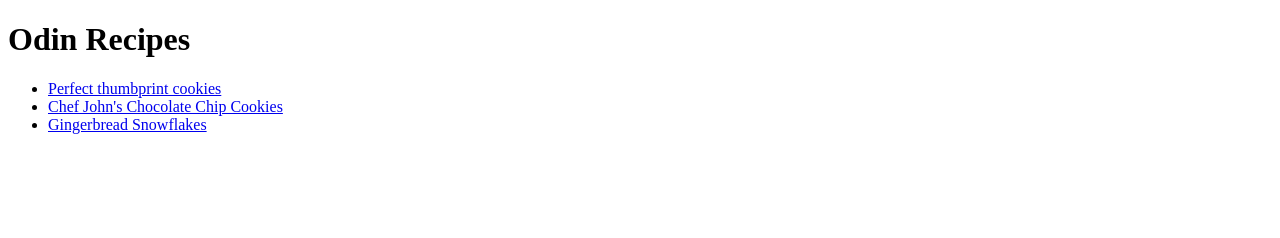
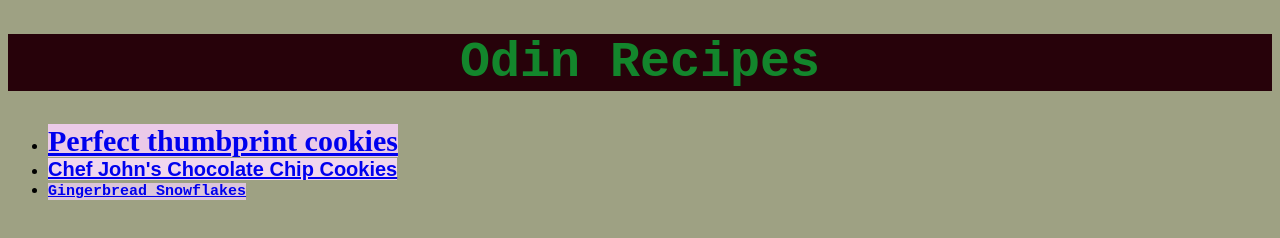
Before and after one commit to Alex1997aco/odin-recipes, a plain HTML site: page index.html in a window 1280 px wide. Drawn offline with Linux system fonts and the light colour scheme.

Commit message:
Add style to main webpage

```diff
--- a/index.html
+++ b/index.html
@@ -3,13 +3,14 @@
     <head>
         <meta charset="UTF-8">
         <title>Odin-recipes</title>
+        <link rel="stylesheet" href="mystyle.css">
     </head>
     <body>
-        <h1>Odin Recipes</h1>
+        <h1 class="title_style">Odin Recipes</h1>
         <ul>
-            <li><a href="recipes/perfect_thumbprint_cookies.html">Perfect thumbprint cookies</a></li>
-            <li><a href="recipes/chef_johns_chocolate_chip_cookies.html">Chef John's Chocolate Chip Cookies</a></li>
-            <li><a href="recipes/gingerbread_snowflakes.html">Gingerbread Snowflakes</a></li>
+            <li><a class="text_style" href="recipes/perfect_thumbprint_cookies.html">Perfect thumbprint cookies</a></li>
+            <li><a class="text_style2" href="recipes/chef_johns_chocolate_chip_cookies.html">Chef John's Chocolate Chip Cookies</a></li>
+            <li><a class="text_style3" href="recipes/gingerbread_snowflakes.html">Gingerbread Snowflakes</a></li>
         </ul>
     </body>
 </html>
--- /dev/null
+++ b/mystyle.css
@@ -0,0 +1,42 @@
+/* add style to h1 that is used as main title for website */
+
+.title_style {
+    font-family: monospace;
+    font-size: 50px;
+    text-align: center;
+    color: rgb(19, 134, 44);
+    font-weight: bold;
+    background-color: rgb(39, 2, 10);
+}
+
+/* add style to list titles */
+
+.text_style {
+    font-family: 'Times New Roman', serif;
+    font-size: 30px;
+    background-color: rgb(235, 202, 232);
+    font-weight: bold;
+}
+
+.text_style2 {
+    font-family: sans-serif;
+    font-size: 20px;
+    background-color: rgb(240, 214, 238);
+    font-weight: bold;
+}
+
+
+.text_style3 {
+    font-family: monospace;
+    font-size: 15px;
+    background-color: rgb(219, 196, 218);
+    font-weight: bold;
+}
+
+
+
+/* add background color to our main webpage */
+body {
+    background-color: rgb(158, 161, 131);
+
+}
```
